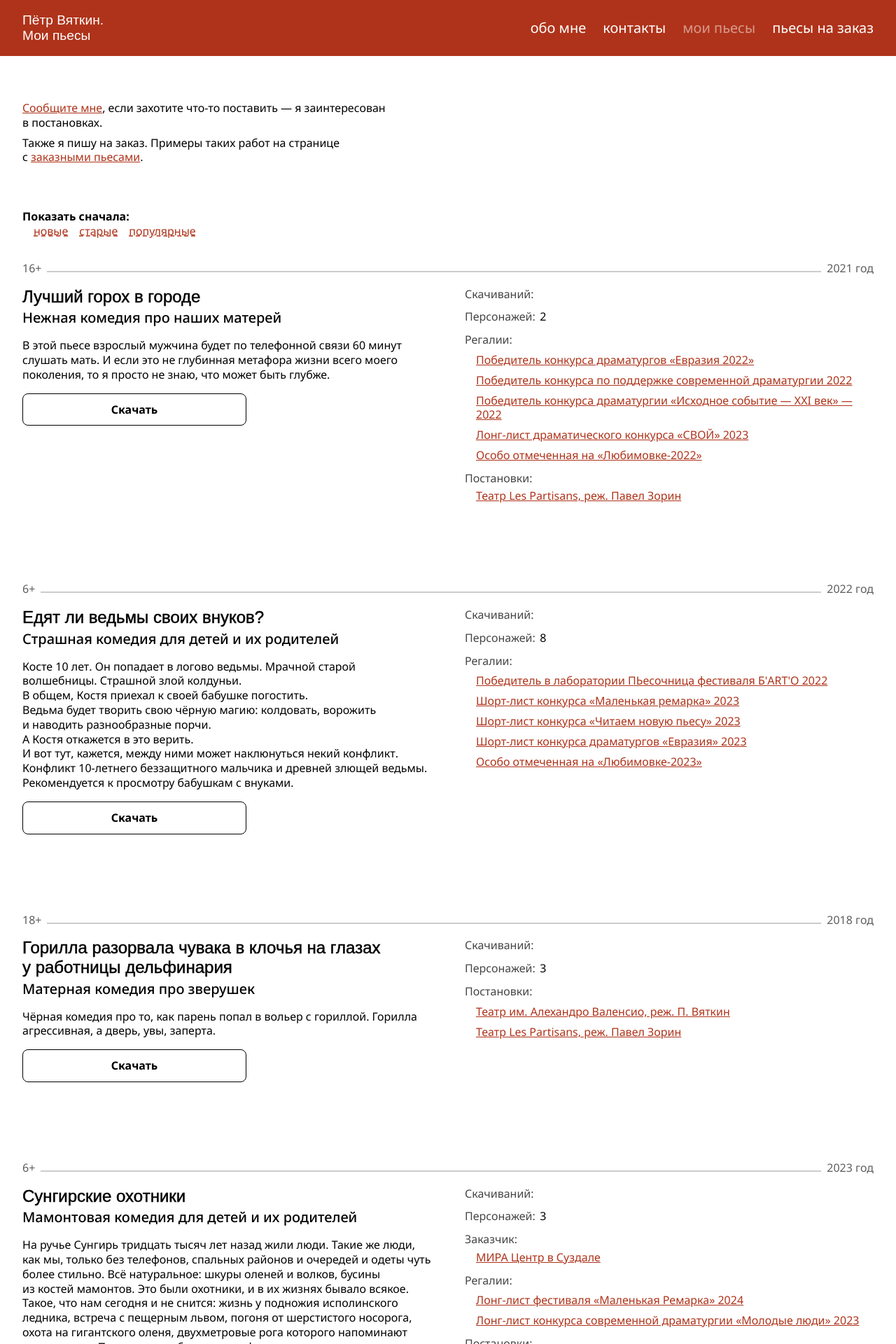
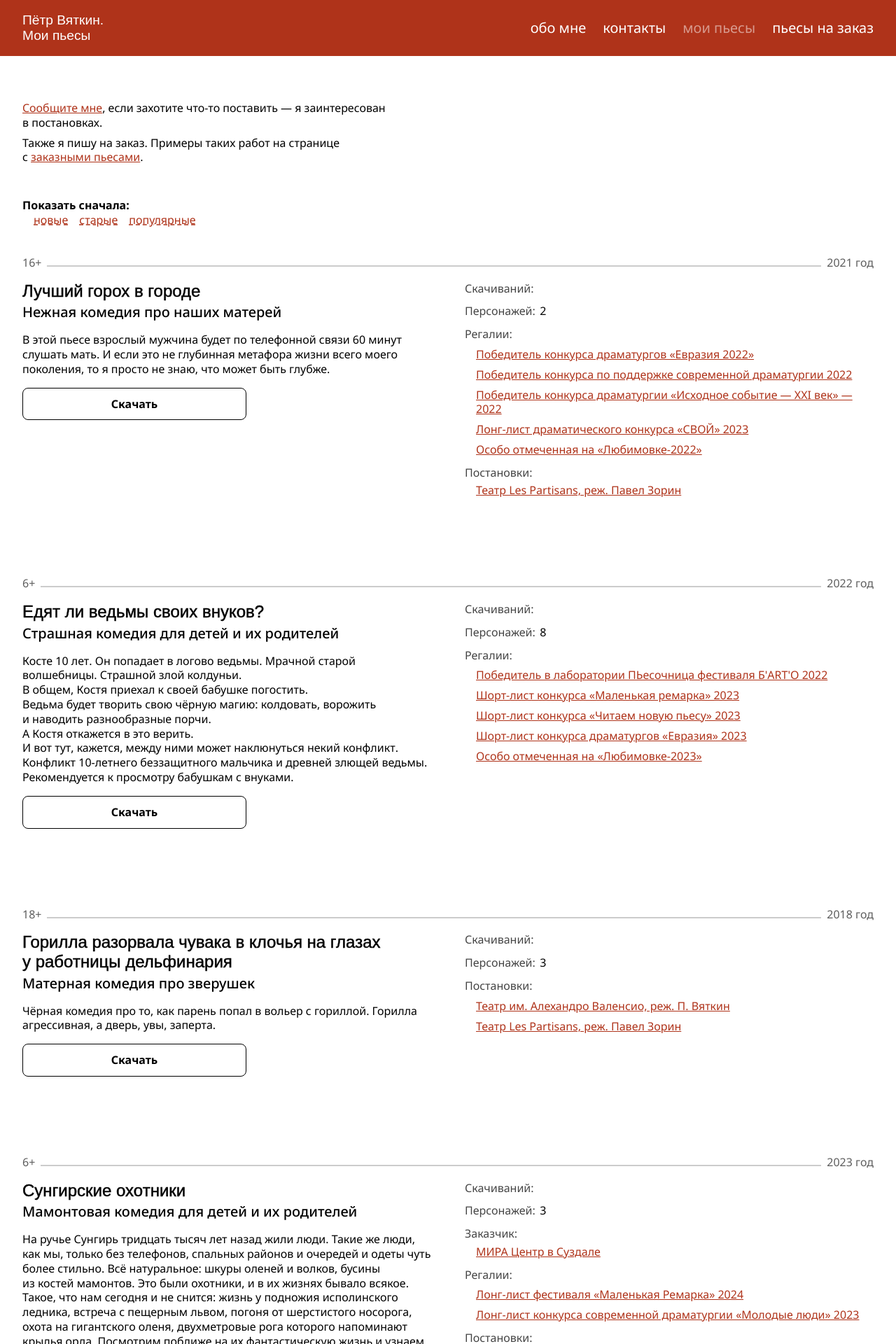
Before and after one commit to 1640max/vyatkin, a Jekyll site: the page built from pieces.html, in a window 1280 px wide. Shown: the top 1920 px of the page at 70% size. Built offline with Jekyll 4.4.1, drawn with Linux system fonts in a browser that asks for light colours; some web fonts are replaced.

Commit message:
Поправил отступы

```diff
--- a/_sass/_text.scss
+++ b/_sass/_text.scss
@@ -24,7 +24,7 @@
 }
 
 .text__sort {
-  margin: 0 0 2rem;
+  margin: -1rem 0 2.5rem;
 }
 
 /* .text__piece-section {
```
